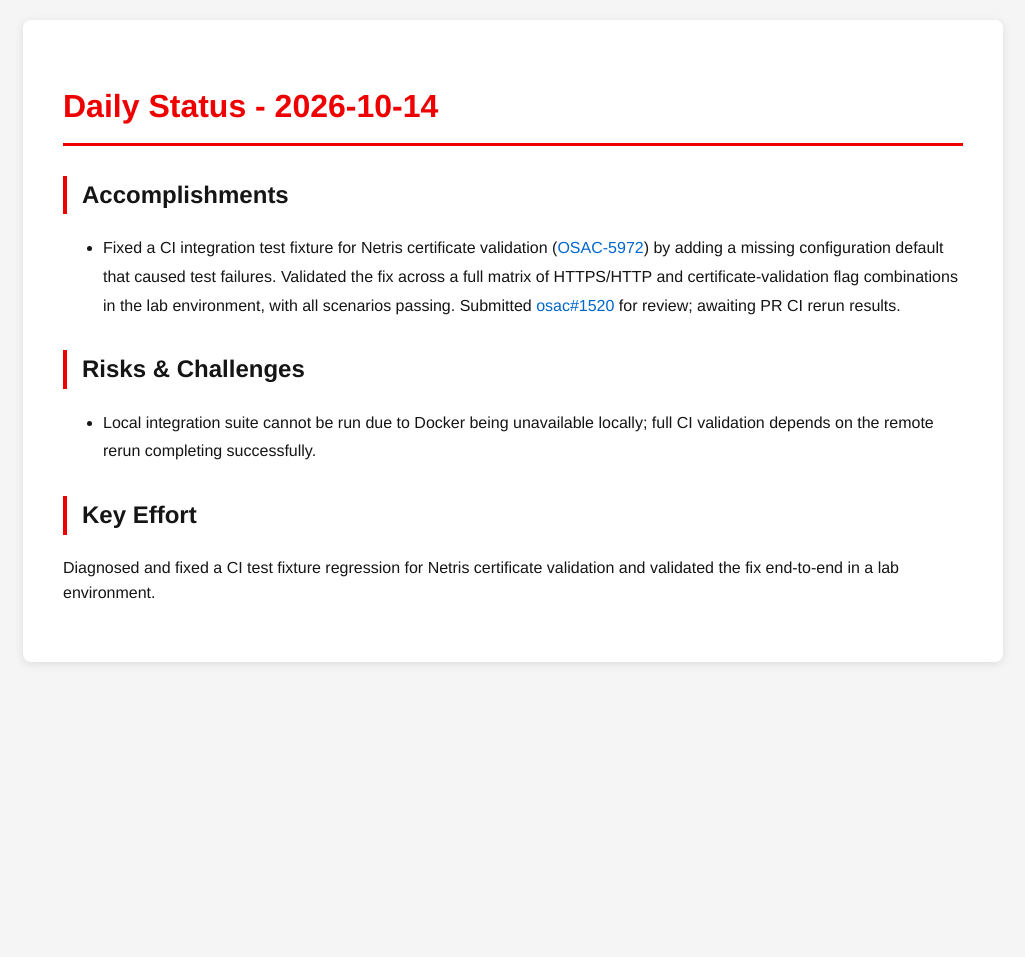
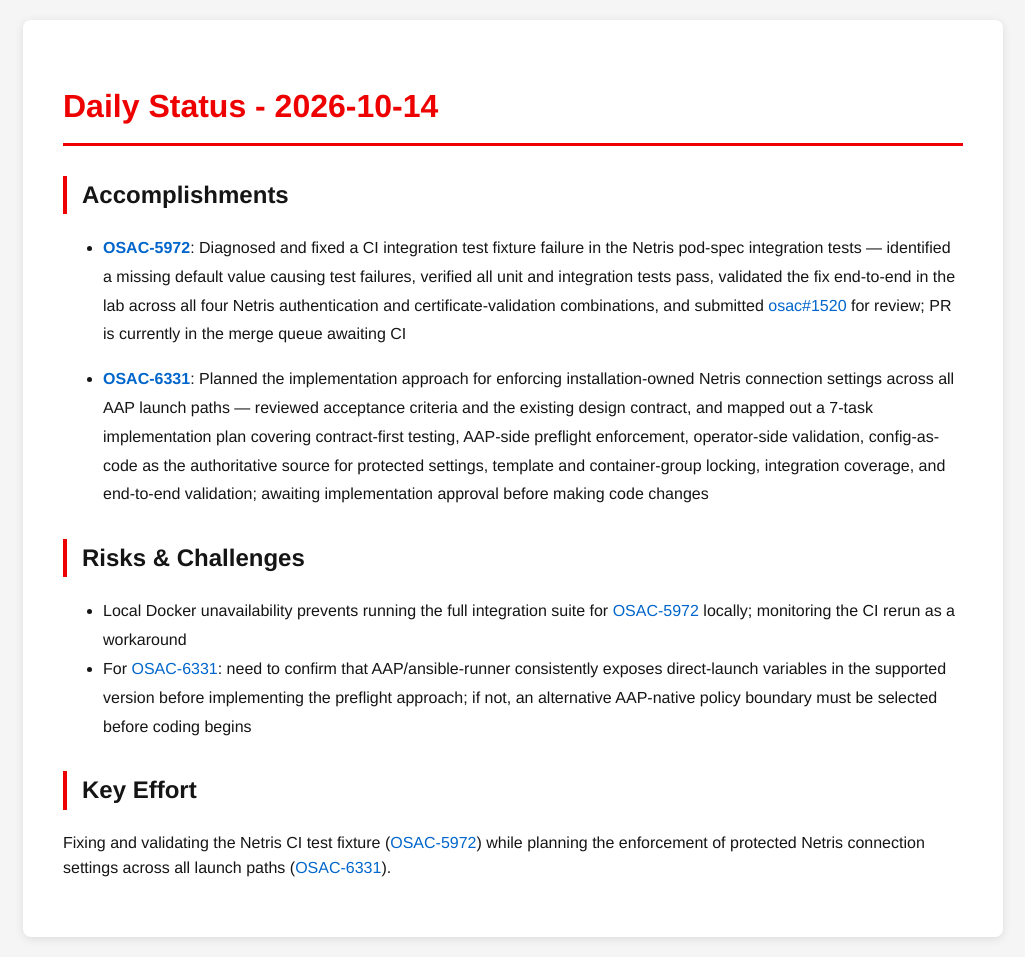
Before and after one commit to tzvatot/daily-status, a Jekyll site: the page built from 2026-10-14.md, in a window 1280 px wide. Shown: the whole page, without its empty margins (127-1152 px from the left). Built offline with Jekyll 4.4.1, drawn with Linux system fonts in a browser that asks for light colours; before the commit the page ends 900 px from its top, so only the background shows below that.

Commit message:
Daily status update - 2026-10-14

```diff
--- a/2026-10-14.md
+++ b/2026-10-14.md
@@ -7,10 +7,16 @@
 # Daily Status - 2026-10-14
 
 ## Accomplishments
-- Fixed a CI integration test fixture for Netris certificate validation ([OSAC-5972](https://redhat.atlassian.net/browse/OSAC-5972)) by adding a missing configuration default that caused test failures. Validated the fix across a full matrix of HTTPS/HTTP and certificate-validation flag combinations in the lab environment, with all scenarios passing. Submitted [osac#1520](https://github.com/osac-project/osac/pull/1520) for review; awaiting PR CI rerun results.
+
+- **[OSAC-5972](https://redhat.atlassian.net/browse/OSAC-5972)**: Diagnosed and fixed a CI integration test fixture failure in the Netris pod-spec integration tests — identified a missing default value causing test failures, verified all unit and integration tests pass, validated the fix end-to-end in the lab across all four Netris authentication and certificate-validation combinations, and submitted [osac#1520](https://github.com/osac-project/osac/pull/1520) for review; PR is currently in the merge queue awaiting CI
+
+- **[OSAC-6331](https://redhat.atlassian.net/browse/OSAC-6331)**: Planned the implementation approach for enforcing installation-owned Netris connection settings across all AAP launch paths — reviewed acceptance criteria and the existing design contract, and mapped out a 7-task implementation plan covering contract-first testing, AAP-side preflight enforcement, operator-side validation, config-as-code as the authoritative source for protected settings, template and container-group locking, integration coverage, and end-to-end validation; awaiting implementation approval before making code changes
 
 ## Risks & Challenges
-- Local integration suite cannot be run due to Docker being unavailable locally; full CI validation depends on the remote rerun completing successfully.
+
+- Local Docker unavailability prevents running the full integration suite for [OSAC-5972](https://redhat.atlassian.net/browse/OSAC-5972) locally; monitoring the CI rerun as a workaround
+- For [OSAC-6331](https://redhat.atlassian.net/browse/OSAC-6331): need to confirm that AAP/ansible-runner consistently exposes direct-launch variables in the supported version before implementing the preflight approach; if not, an alternative AAP-native policy boundary must be selected before coding begins
 
 ## Key Effort
-Diagnosed and fixed a CI test fixture regression for Netris certificate validation and validated the fix end-to-end in a lab environment.
+
+Fixing and validating the Netris CI test fixture ([OSAC-5972](https://redhat.atlassian.net/browse/OSAC-5972)) while planning the enforcement of protected Netris connection settings across all launch paths ([OSAC-6331](https://redhat.atlassian.net/browse/OSAC-6331)).
```
